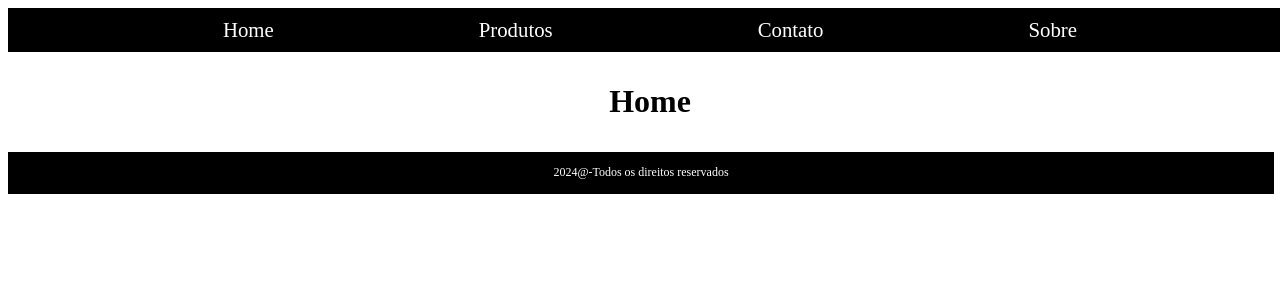
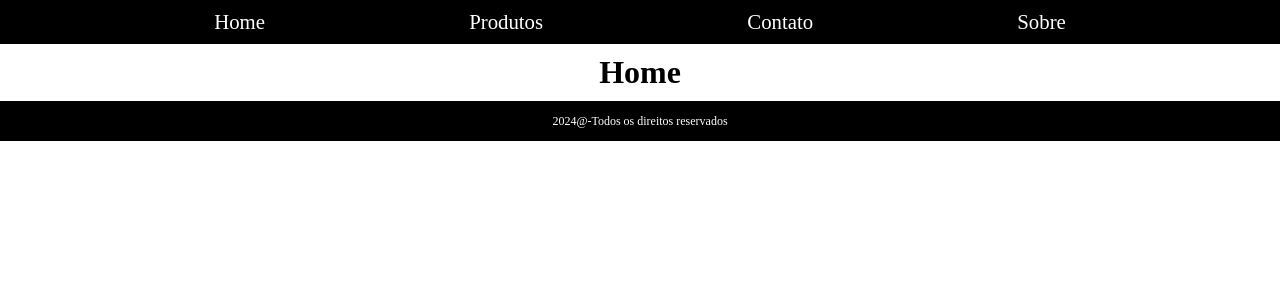
Before and after one commit to Geral-cp-s/CP4-WEB, a React (Vite) app: page / in a window 1280 px wide. Shown: the top 300 px of the page. Built offline with nearby package versions, Linux system fonts and the light colour scheme.

Commit message:
Fazendo o reset da página

```diff
--- a/index.html
+++ b/index.html
@@ -2,9 +2,10 @@
 <html lang="pt-br">
   <head>
     <meta charset="UTF-8" />
-    <link rel="icon" type="image/svg+xml" href="/vite.svg" />
+    <!-- <link rel="icon" type="image/svg+xml" href="/vite.svg" /> -->
     <meta name="viewport" content="width=device-width, initial-scale=1.0" />
     <title>G4Tech Sports</title>
+    <link rel="stylesheet" href="./src/styles/css/estilo.css">
   </head>
   <body>
     <div id="root"></div>
--- a/src/App.jsx
+++ b/src/App.jsx
@@ -1,6 +1,7 @@
 import { Outlet } from "react-router-dom"
 import Footer from "./components/Footer"
 import Nav from "./components/Nav"
+
 
 function App() {
 
--- a/src/components/Footer.jsx
+++ b/src/components/Footer.jsx
@@ -1,4 +1,4 @@
-import { Rodape } from "../../styled"
+import { Rodape } from "../styles/styled"
 
 const Footer = () =>{
     return(
--- a/src/components/Nav.jsx
+++ b/src/components/Nav.jsx
@@ -1,5 +1,5 @@
 import { Link } from "react-router-dom"
-import { NavMenu } from "../../styled"
+import { NavMenu } from "../styles/styled"
 
 const Nav = () =>{
     return(
--- a/src/routes/Contato.jsx
+++ b/src/routes/Contato.jsx
@@ -1,4 +1,4 @@
-import { MainGeral } from "../../styled"
+import { MainGeral } from "../styles/styled"
 
 
 const Contato = () =>{
--- a/src/routes/Error.jsx
+++ b/src/routes/Error.jsx
@@ -1,4 +1,4 @@
-import { MainGeral } from "../../styled"
+import { MainGeral } from "../styles/styled"
 
 const Error = () =>{
     return(
--- a/src/routes/Home.jsx
+++ b/src/routes/Home.jsx
@@ -1,4 +1,4 @@
-import { MainGeral } from "../../styled"
+import { MainGeral } from "../styles/styled"
 
 
 const Home = () =>{
--- a/src/routes/Produtos.jsx
+++ b/src/routes/Produtos.jsx
@@ -1,4 +1,4 @@
-import { MainGeral } from "../../styled"
+import { MainGeral } from "../styles/styled"
 
 
 const Produtos =() =>{
--- a/src/routes/Sobre.jsx
+++ b/src/routes/Sobre.jsx
@@ -1,4 +1,4 @@
-import { MainGeral } from "../../styled"
+import { MainGeral } from "../styles/styled"
 
 
 const Sobre = () =>{
--- /dev/null
+++ b/src/styles/css/estilo.css
@@ -0,0 +1,6 @@
+/* Reset da página */
+* {
+    margin: 0;
+    padding: 0;
+    box-sizing: border-box;
+}
--- a/styled.js
+++ b/src/styles/styled.js
@@ -23,6 +23,7 @@ export const Rodape = styled.footer `
     justify-content: center;
     align-items: center;
     background-color: black;
+
 
     p{
         color: #fff;
```
